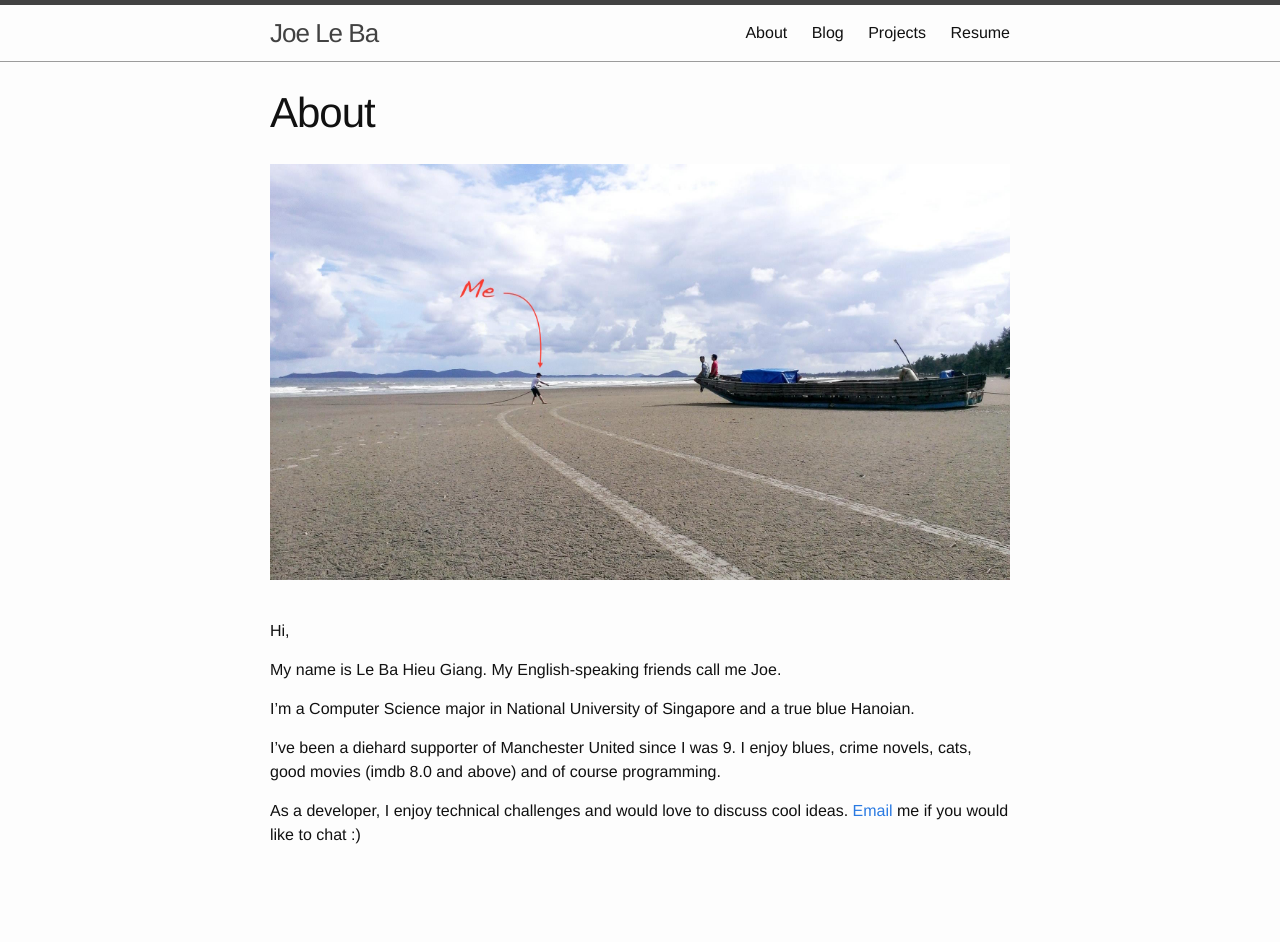
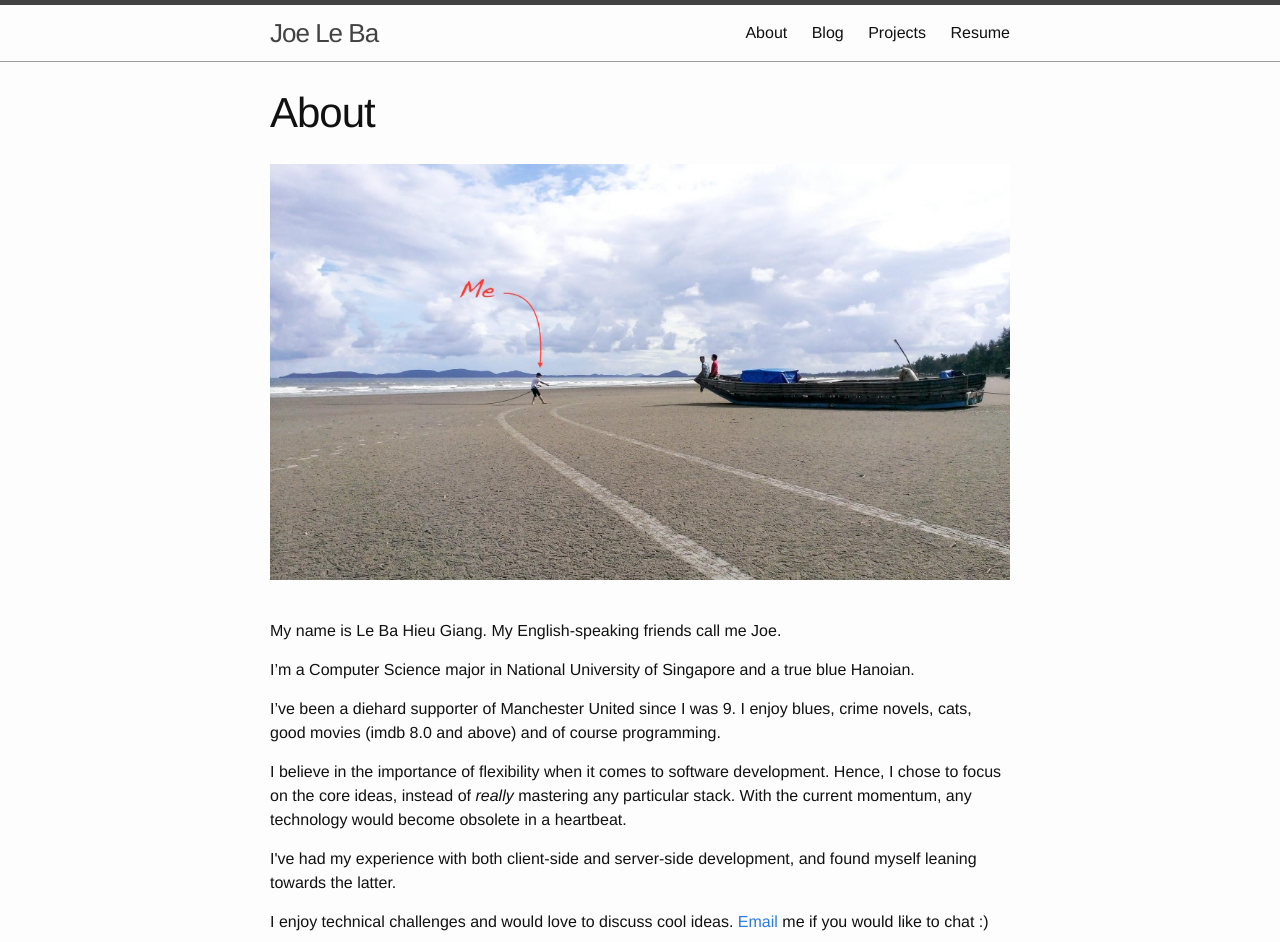
Before and after one commit to joeleba/joeleba.github.io, a Jekyll site: the page built from about.html, in a window 1280 px wide, cut to the strip 0-942 px from the top of the page. Built offline with Jekyll 4.4.1, drawn with Linux system fonts in a browser that asks for light colours.

Commit message:
update about

```diff
--- a/about.html
+++ b/about.html
@@ -7,7 +7,6 @@ permalink: /about/
 <p><img src="../images/beach.jpg" alt="beach photo"></p>
 
 </br>
-<p>Hi,</p>
 
 <p>My name is Le Ba Hieu Giang. My English-speaking friends call me Joe.</p>
 
@@ -15,5 +14,9 @@ permalink: /about/
 
 <p>I’ve been a diehard supporter of Manchester United since I was 9. I enjoy blues, crime novels, cats, good movies (imdb 8.0 and above) and of course programming.</p>
 
-<p>As a developer, I enjoy technical challenges and would love to discuss cool ideas. <a href="mailto:{{ site.email }}">Email</a> me if you would like to chat :)</p>
+<p>I believe in the importance of flexibility when it comes to software development. Hence, I chose to focus on the core ideas, instead of <i>really</i> mastering any particular stack. With the current momentum, any technology would become obsolete in a heartbeat.</p>
+
+<p>I've had my experience with both client-side and server-side development, and found myself leaning towards the latter.</p>
+
+<p> I enjoy technical challenges and would love to discuss cool ideas. <a href="mailto:{{ site.email }}">Email</a> me if you would like to chat :)</p>
 </br>
```
